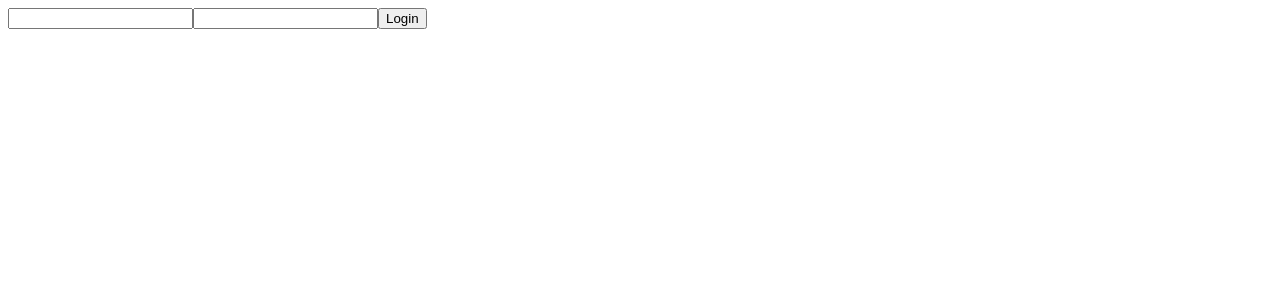
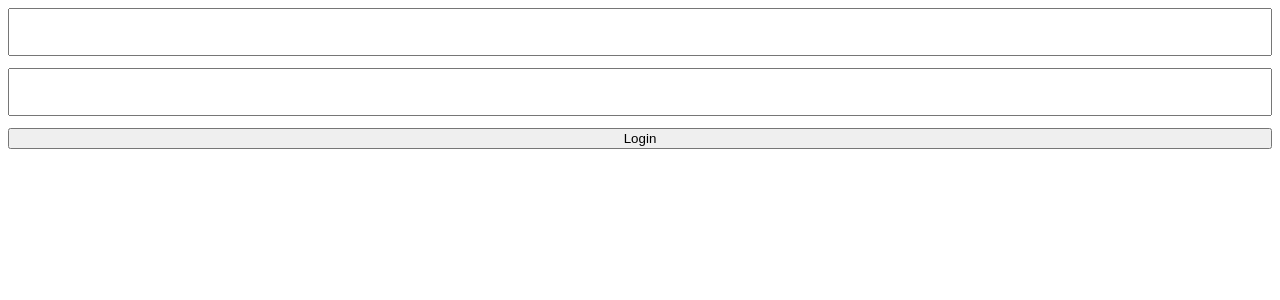
Before and after one commit to yaserbayat/vite-react, a React (Vite) app: page /login in a window 1280 px wide. Shown: the top 300 px of the page. Built offline with nearby package versions, Linux system fonts and the light colour scheme.

Commit message:
fix: add styles

```diff
--- a/src/routes/Login/index.tsx
+++ b/src/routes/Login/index.tsx
@@ -1,5 +1,6 @@
 import React, { FormEvent } from 'react';
 import { useLocation, useNavigate } from 'react-router-dom';
+import './style.less';
 
 const Login = () => {
   const navigate = useNavigate();
@@ -27,7 +28,7 @@ const Login = () => {
     }
   };
   return (
-    <form onSubmit={handleSubmit}>
+    <form onSubmit={handleSubmit} className='login-form'>
       <input type="text" name="username" />
       <input type="password" name="password" />
       <button type="submit">Login</button>
--- /dev/null
+++ b/src/routes/Login/style.less
@@ -0,0 +1,9 @@
+.login-form {
+  display: flex;
+  flex-direction: column;
+
+  input {
+    height : 42px;
+    margin-bottom : 12px;
+  }
+}
```
Also changed, not shown: package.json (+9 -3 lines), 2 other files (tests, documents, lock files or other folders).
